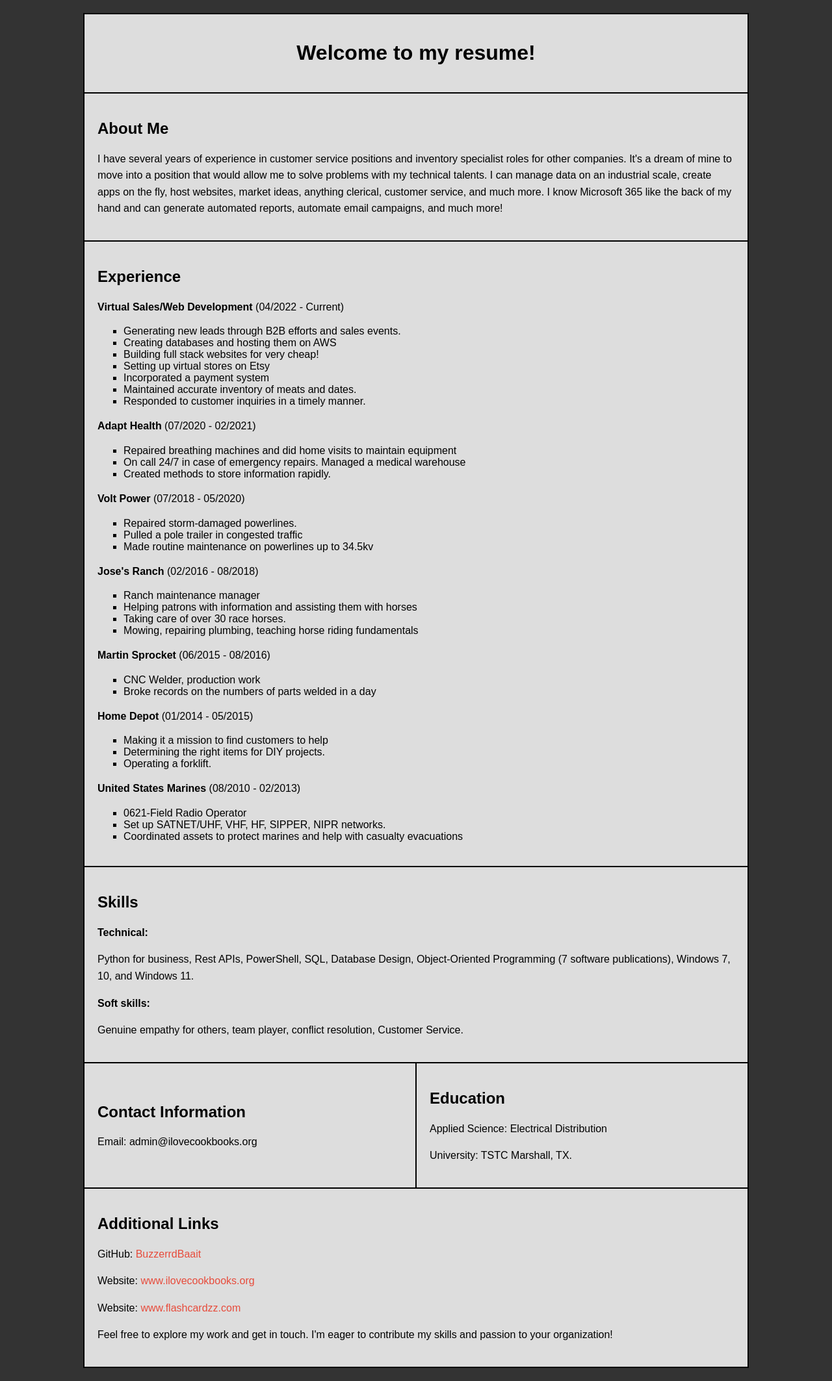
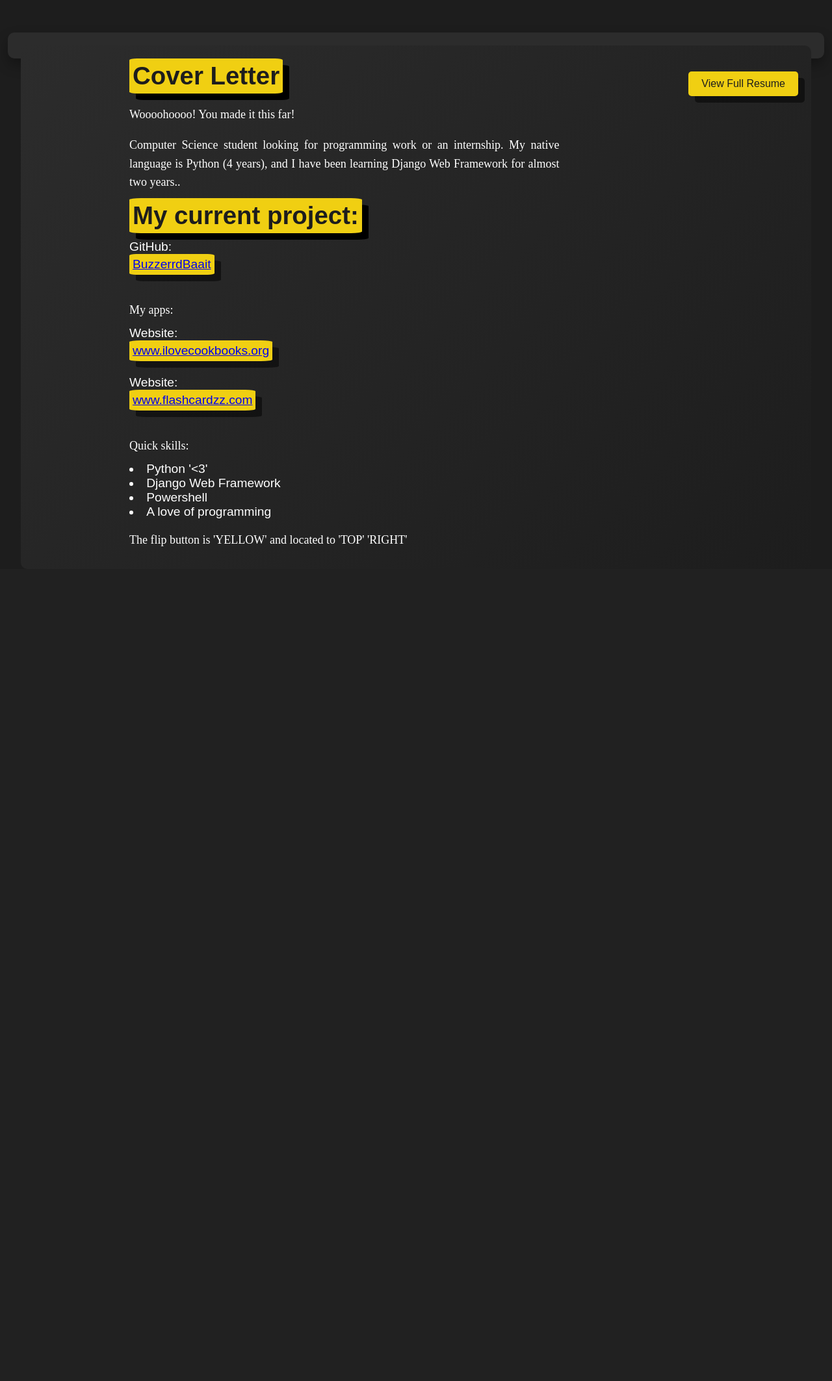
Before and after one commit to BuzzerrdBaait/fcapp, a Django app: page /resume/ in a window 1280 px wide. Shown: the whole page at 65% size. After the commit the page ends 841 px from the top, so only its background shows below. Run offline with Django 4.2, Linux system fonts and the light colour scheme.

Commit message:
Update resume.html
Sweet new resume

```diff
--- a/fcapp/templates/fcapp/resume.html
+++ b/fcapp/templates/fcapp/resume.html
@@ -1,324 +1,322 @@
 <!DOCTYPE html>
+<html lang="en">
+<head>
+    <meta charset="UTF-8">
+    <meta name="viewport" content="width=device-width, initial-scale=1.0">
+    <style>
+        body {
+            font-family: 'Arial', sans-serif;
 
-<html lang="en">
+            background-color: #1d1d1d; /* Dark background for Gotham theme */
+            color: #fff; /* Text color */
+            margin: 0;
+            padding: 0;
+            display: flex;
+            justify-content: center;
+            align-items: flex-start; /* Align items to the top */
+            min-height: 100vh;
+        }
+
+        .flip-container {
+            width: 95%; /* Adjust width to 95% of viewport */
+            position: relative;
+            perspective: 1000px; /* Add perspective for 3D effect */
+            margin-top: 50px; /* Margin from top */
+            background-color: #2c2c2c; /* Darker background for the flip container */
+            padding: 20px; /* Padding for spacing */
+            border-radius: 10px; /* Rounded corners for paper effect */
+            box-shadow: 0 10px 20px rgba(0, 0, 0, 0.3); /* Shadow effect */
+            align-self: flex-start; /* Align to the top of the screen */
+        }
+
+        .flipper {
+            width: 100%;
+            position: relative;
+            transform-style: preserve-3d;
+            transition: transform 0.6s;
+            border-radius: 10px; /* Rounded corners for paper effect */
+        }
+
+        .covertext{
+
+          width: 75%;
+          font-size: larger;
+        }
+
+        .front, .back {
+            width: 100%;
+            position: absolute;
+            backface-visibility: hidden;
+            display: flex;
+            flex-direction: column;
+            justify-content: center;
+            align-items: center;
+            padding: 20px;
+            box-sizing: border-box;
+            border-radius: 10px; /* Rounded corners for paper effect */
+            overflow-y: auto; /* Enable scrolling if content exceeds box height */
+            scrollbar-width: thin; /* Thin scrollbar style (for Firefox) */
+            scrollbar-color: #888 #555; /* Scrollbar color */
+            background: linear-gradient(135deg, #2c2c2c, #1d1d1d); /* Dark gradient background */
+            color: #fff; /* Text color */
+            z-index: 2; /* Front content on top initially */
+        }
+
+        .front {
+            transform: rotateY(0deg);
+        }
+
+        .back {
+            transform: rotateY(180deg);
+            display: none; /* Initially hidden */
+            z-index: 1; /* Back content behind front */
+        }
+
+        .links, button {
+          background-color: #f0cf12;
+
+          width: fit-content;
+          color: #1d1d1d;
+          padding: 5px;
+          border-radius: 8%;
+          box-shadow: 10px 10px 0px 0px rgba(0, 0, 0, 0.5); /* Adjusted shadow */
+          transition: transform 0.4s, box-shadow 0.2s; /* Added transition for transform and box-shadow */
+          }
+
+          .links:hover, button:hover {
+          transform: scale(0.98); /* Shrink the element slightly on hover */
+          box-shadow: 3px 3px 3px 0px rgba(0, 0, 0, 0.3); /* Adjusted shadow on hover */
+          }
+
+        .button-container {
+            position: absolute;
+            top: 20px;
+            right: 20px;
+            z-index: 3;
+        }
+
+        button {
+            background-color: #f0cf12; /* Yellow for Batman's utility belt */
+            color: #1d1d1d; /* Dark background color */
+            border: none;
+            padding: 10px 20px;
+            cursor: pointer;
+            font-size: 16px;
+            border-radius: 5px;
+            margin-top: 20px;
+        }
+
+        h1, h2 {
+
+            background-color: #f0cf12;
+            width: fit-content;
+            padding: 5px;
+            border-radius: 5%;
+            box-shadow: 10px 10px 0px 0px rgb(0, 0, 0);
+            color: #1d1d1d;
+            margin: 0;
+            margin-bottom: 10px;
+            text-align: center;
+        }
+
+        p {
+            line-height: 1.6;
+            font-size: large;
+            margin-bottom: 10px;
+            font-family: 'Times New Roman', Times, serif;
+            width: 75%;
+            text-wrap: wrap;
+            text-align: justify; /* Justify text for better readability */
+        }
+
+        table {
+            width: 100%;
+            border-collapse: collapse;
+            margin-top: 20px;
+        }
+
+        th, td {
+            padding: 10px;
+            border: 1px solid #fff;
+        }
+
+        th {
+            background-color: #888;
+            color: #fff;
+            text-align: left;
+        }
+
+        td {
+            background-color: #ccc;
+            color: #1d1d1d;
+        }
+
+        /* Scrollbar style for Chrome, Edge, and Safari */
+        ::-webkit-scrollbar {
+            width: 8px;
+        }
+        ::-webkit-scrollbar-track {
+            background: #555;
+        }
+        ::-webkit-scrollbar-thumb {
+            background-color: #888;
+            border-radius: 4px;
+        }
+    </style>
+    <title>Calvin Goodin</title>
+</head>
+<body>
+
+    <div class="flip-container">
+        <div class="flipper" id="flipper">
+            <!-- Front side (Cover Letter and About Me) -->
+            <div class="front">
+                <div class="button-container">
+                    <button onclick="flipContent()">View Full Resume</button>
+                </div>
+                <div class="covertext">
+                <h1>Cover Letter</h1>
+                <p>Woooohoooo! You made it this far!</p>
+
+                <p>Computer Science student looking for programming work or an internship. My native language is Python (4 years), and I have been learning Django Web Framework for almost two years..</p>
+                <h1>My current project:</h1>
+                GitHub:<div class="links"> <a href="https://github.com/BuzzerrdBaait/app_depo">BuzzerrdBaait</a></div><br>
+
+                <p>My apps:</p>
+                Website: <div class="links"><a href="https://www.ilovecookbooks.org">www.ilovecookbooks.org</a></div><br>
+                Website: <div class="links"><a href="https://www.flashcardzz.com">www.flashcardzz.com</a></div>
+                <br>
+                <p>Quick skills:</p>
+                <li>Python '<3'</li>
+                <li>Django Web Framework</li>
+                <li>Powershell</li>
+                <li>A love of programming</li>
 
 
 
-<head>
+                <p>The flip button is 'YELLOW' and located to 'TOP' 'RIGHT'</p>
+                   </div>
+               </div>
 
-    <meta charset="UTF-8">
-
-    <meta name="viewport" content="width=device-width, initial-scale=1.0">
-
-    <style>
-
-        body {
-
-            font-family: 'Arial', sans-serif;
-
-            background-color: #333;
-
-            color: #000;
-
-            margin: 0;
-
-            padding: 0;
-
-        }
-
-
-
-        table {
-
-            border: 2px solid #000;
-
-            width: 80%;
-
-            margin: 20px auto;
-
-            border-collapse: collapse;
-
-        }
-
-
-
-        th, td {
-
-            border: 2px solid #000;
-
-            padding: 15px;
-
-            text-align: left;
-
-            background-color: #ddd;
-
-        }
-
-
-
-        th:hover, td:hover {
-
-            background-color: #fff;
-
-        }
-
-
-
-        h1, h2, h3 {
-
-            color: #000;
-
-        }
-
-
-
-        p {
-
-            line-height: 1.6;
-
-        }
-
-
-
-        ul {
-
-            list-style-type: square;
-
-        }
-
-
-
-        a {
-
-            color: #e74c3c;
-
-            text-decoration: none;
-
-        }
-
-
-
-        a:hover {
-
-            text-decoration: underline;
-
-        }
-
-    </style>
-
-    <title>Calvin Goodin</title>
-
-</head>
-
-
-
-<body>
-
-
-
+            <!-- Back side (Full Resume) -->
+            <div class="back" id="full-resume">
+                <div class="button-container">
+                    <button onclick="flipBack()">Back to Cover Letter</button>
+                </div>
+                <h1>Resume</h1>
                 <table>
-
                     <tr>
-
-            <td colspan="2" style="padding: 20px; text-align: center;"><h1>Welcome to my resume!</h1></td>
-
+                        <th colspan="2">Experience</th>
+                    </tr>
+                    <tr>
+                        <td colspan="2">
+                            <strong>School/Virtual Store</strong> (04/2022 - 3/01/2024)<br>
+                            <ul>
+                                <li>Started an in person and virtual business selling home made dog jerky.</li>
+                                <li>Going to school for a CS degree.</li>
+                                <li>Developing web apps.</li>
+                            </ul>
+                        </td>
+                    </tr>
+                    <tr>
+                        <td colspan="2">
+                            <strong>Adapt Health</strong> (07/2020 - 02/2021)<br>
+                            <ul>
+                                <li>Repaired breathing machines and did home visits to maintain equipment.</li>
+                                <li>On call for emergency repairs.</li>
+                                <li>Managed a medical warehouse.</li>
+                                <li>Created methods to store information rapidly.</li>
+                            </ul>
+                        </td>
                     </tr>
 
                     <tr>
+                         <td colspan="2">
+                             <strong>Volt Power</strong> (07/2018 - 02/2020)<br>
+                             <ul>
+                                 <li>High voltage distribution Associate's Degree.</li>
+                                 <li>Repair or replace damaged or aging powerlines.</li>
+                                 <li>Operating heavy equipment such as setting power poles.</li>
+                                 <li>Conducting repairs on energized powerlines.</li>
+                             </ul>
+                         </td>
+                     </tr>
 
-            <td colspan="2" style="padding: 20px;">
 
-                <h2>About Me</h2>
+                     <td colspan="2">
+                         <strong>United States Marines</strong> (08/2010 - 02/2013)<br>
+                         <p>Field Radio Operator</p>
+                         <ul>
+                             <li>Establishing SATNET/UHF, VHF, HF, Networks. </li>
+                             <li>Conducting crypto and frequency hop changes.</li>
+                             <li>Coordinating assets and casualty evacuations.</li>
+                             <li>Troubleshooting and installment of radio systems.</li>
+                         </ul>
+                     </td>
+                 </tr>
 
-                <p>I have several years of experience in customer service positions and inventory specialist roles for other companies. It's a dream of mine to move into a position that would allow me to solve problems with my technical talents. I can manage data on an industrial scale, create apps on the fly, host websites, market ideas, anything clerical, customer service, and much more. I know Microsoft 365 like the back of my hand and can generate automated reports, automate email campaigns, and much more!</p>
+
+                    <tr>
+                        <th>Skills</th>
+                        <td>
+                            <strong>Technical:</strong><br>
+                            <p>Python [4 years] countless apps, Django [1.5 years] urls/models/views/forms/APIs/datascraping, Configuring email forwarding (setting up business emails), AND MANY MORE!!</p>
+                            <br><br>
+                            <strong>Soft skills:</strong><br>
+                            <p>Integrity, Humility, Continuous improvement.</p>
 
                         </td>
+                    </tr>
+                    <tr>
+                        <th>Contact Information</th>
+                        <td>E-mail: admin@ilovecookbooks.org</td>
+                    </tr>
+                    <tr>
+                        <th>Education</th>
+                        <p>I am very close to have a two associates degrees. One for electrical distribution, and the other for Comp-Sci. I will graduate with a Bachelors of Computer Science in the Fall of 2026. I have a huge support through the VA to ensure that I do well in school and at work.</p>
+                        <td>Associates of Applied Science in Electrical Distribution<br>
+                            Texas State Technical College.<br>
+                            Associates Degree of Computer Science<br>
+                            Paris Jr. College
+                        </td>
+                    </tr>
+                    <tr>
+                        <th>Additional Links</th>
+                        <td>
 
-        </tr>
-
-        <tr>
-
-            <td colspan="2" style="padding: 20px;">
-
-                <h2>Experience</h2>
-
-                <p><strong>Virtual Sales/Web Development</strong> (04/2022 - Current)</p>
-
-                <ul>
-
-                    <li>Generating new leads through B2B efforts and sales events.</li>
-
-                    <li>Creating databases and hosting them on AWS</li>
-
-                    <li>Building full stack websites for very cheap!</li>
-
-                    <li>Setting up virtual stores on Etsy</li>
-
-                    <li>Incorporated a payment system</li>
-
-                    <li>Maintained accurate inventory of meats and dates.</li>
-
-                    <li>Responded to customer inquiries in a timely manner.</li>
-
-                </ul>
+                            GitHub: <a href="https://github.com/BuzzerrdBaait">GitHub</a><br>
 
 
+                            Website: <a href="https://www.ilovecookbooks.org">www.ilovecookbooks.org</a><br>
 
-                <p><strong>Adapt Health</strong> (07/2020 - 02/2021)</p>
-
-                <ul>
-
-                    <li>Repaired breathing machines and did home visits to maintain equipment</li>
-
-                    <li>On call 24/7 in case of emergency repairs. Managed a medical warehouse</li>
-
-                    <li>Created methods to store information rapidly.</li>
-
-                </ul>
-
-
-
-                <p><strong>Volt Power</strong> (07/2018 - 05/2020)</p>
-
-                <ul>
-
-                    <li>Repaired storm-damaged powerlines.</li>
-
-                    <li>Pulled a pole trailer in congested traffic</li>
-
-                    <li>Made routine maintenance on powerlines up to 34.5kv</li>
-
-                </ul>
-
-
-
-                <p><strong>Jose's Ranch</strong> (02/2016 - 08/2018)</p>
-
-                <ul>
-
-                    <li>Ranch maintenance manager</li>
-
-                    <li>Helping patrons with information and assisting them with horses</li>
-
-                    <li>Taking care of over 30 race horses.</li>
-
-                    <li>Mowing, repairing plumbing, teaching horse riding fundamentals</li>
-
-                </ul>
-
-
-
-
-
-                <p><strong>Martin Sprocket</strong> (06/2015 - 08/2016)</p>
-
-                <ul>
-
-                    <li>CNC Welder, production work</li>
-
-                    <li>Broke records on the numbers of parts welded in a day</li>
-
-                </ul>
-
-
-
-                <p><strong>Home Depot</strong> (01/2014 - 05/2015)</p>
-
-                <ul>
-
-                    <li>Making it a mission to find customers to help</li>
-
-                    <li>Determining the right items for DIY projects.</li>
-
-                    <li>Operating a forklift.</li>
-
-                </ul>
-
-
-
-                <p><strong>United States Marines</strong> (08/2010 - 02/2013)</p>
-
-                <ul>
-
-                    <li>0621-Field Radio Operator</li>
-
-                    <li>Set up SATNET/UHF, VHF, HF, SIPPER, NIPR networks.</li>
-
-                    <li>Coordinated assets to protect marines and help with casualty evacuations</li>
-
-                </ul>
+                            Website: <a href="https://www.flashcardzz.com">www.flashcardzz.com</a>
 
                         </td>
+                    </tr>
+                </table>
+            </div>
+        </div>
+    </div>
 
-        </tr>
+    <script>
+        function flipContent() {
+            var flipper = document.getElementById('flipper');
+            flipper.style.transform = 'rotateY(180deg)';
+            setTimeout(function() {
+                document.querySelector('.front').style.display = 'none';
+                document.querySelector('.back').style.display = 'flex';
+            }, 300); // Adjust time to match transition time in CSS (0.6s in this case)
+        }
 
-        <tr>
-
-            <td colspan="2" style="padding: 20px;">
-
-                <h2>Skills</h2>
-
-                <p><strong>Technical:</strong></p>
-
-                <p>Python for business, Rest APIs, PowerShell, SQL, Database Design, Object-Oriented Programming (7 software publications), Windows 7, 10, and Windows 11.</p>
-
-                <p><strong>Soft skills:</strong></p>
-
-                <p>Genuine empathy for others, team player, conflict resolution, Customer Service.</p>
-
-            </td>
-
-        </tr>
-
-        <tr>
-
-            <td style="width: 50%; padding: 20px;">
-
-                <h2>Contact Information</h2>
-
-                <p>Email: admin@ilovecookbooks.org</p>
-
-            </td>
-
-            <td style="width: 50%; padding: 20px;">
-
-                <h2>Education</h2>
-
-                <p>Applied Science: Electrical Distribution</p>
-
-                <p>University: TSTC Marshall, TX.</p>
-
-            </td>
-
-        </tr>
-
-        <tr>
-
-            <td colspan="2" style="padding: 20px;">
-
-                <h2>Additional Links</h2>
-
-
-                <p>GitHub: <a href="https://github.com/BuzzerrdBaait">BuzzerrdBaait</a></p>
-
-                <p>Website: <a href="https://www.ilovecookbooks.org">www.ilovecookbooks.org</a></p>
-
-                <p>
-
-                <p>Website: <a href="https://www.flashcardzz.com">www.flashcardzz.com</a></p>
-
-                <p>Feel free to explore my work and get in touch. I'm eager to contribute my skills and passion to your organization!</p>
-
-            </td>
-
-        </tr>
-
-    </table>
-
-
+        function flipBack() {
+            var flipper = document.getElementById('flipper');
+            flipper.style.transform = 'rotateY(0deg)';
+            setTimeout(function() {
+                document.querySelector('.back').style.display = 'none';
+                document.querySelector('.front').style.display = 'flex';
+            }, 300); // Adjust time to match transition time in CSS (0.6s in this case)
+        }
+    </script>
 
 </body>
-
-
-
 </html>
```
Lines whose indentation alone changed are shown as unchanged.
